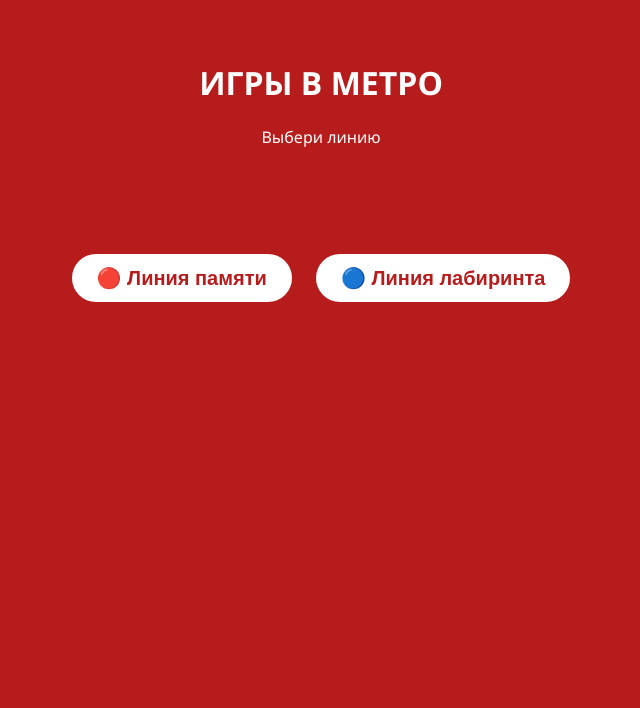
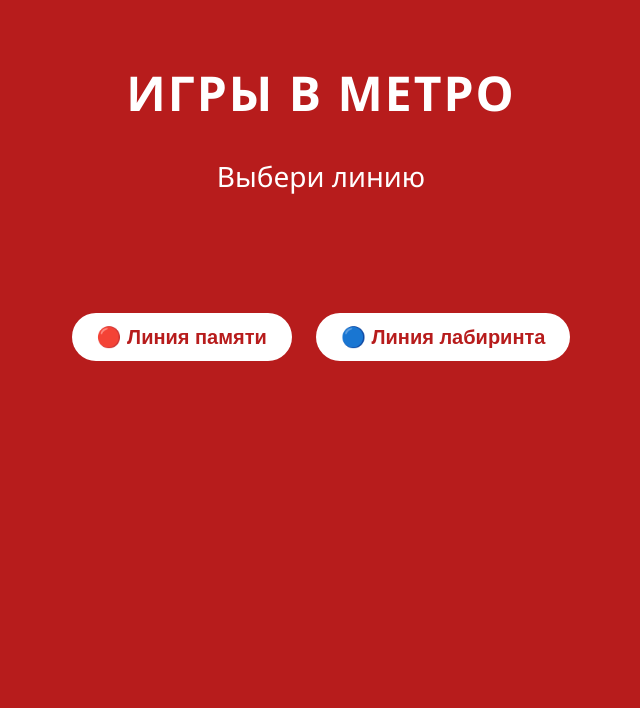
Before and after one commit to Gfif3737-cloud/kids-games-1, a plain HTML site: page index.html in a window 1280 px wide. Shown: the top 708 px of the page, without its empty margins (319-959 px from the left). Drawn offline with Linux system fonts and the light colour scheme.

Commit message:
Update style.css

```diff
--- a/style.css
+++ b/style.css
@@ -101,3 +101,14 @@ button {
   margin: 5px;
   border-radius: 10px;
 }
+.title {
+  font-size: 48px;
+  font-weight: 900;
+  letter-spacing: 2px;
+  margin-top: 20px;
+}
+
+.subtitle {
+  font-size: 28px;
+  margin-top: 10px;
+}
```
